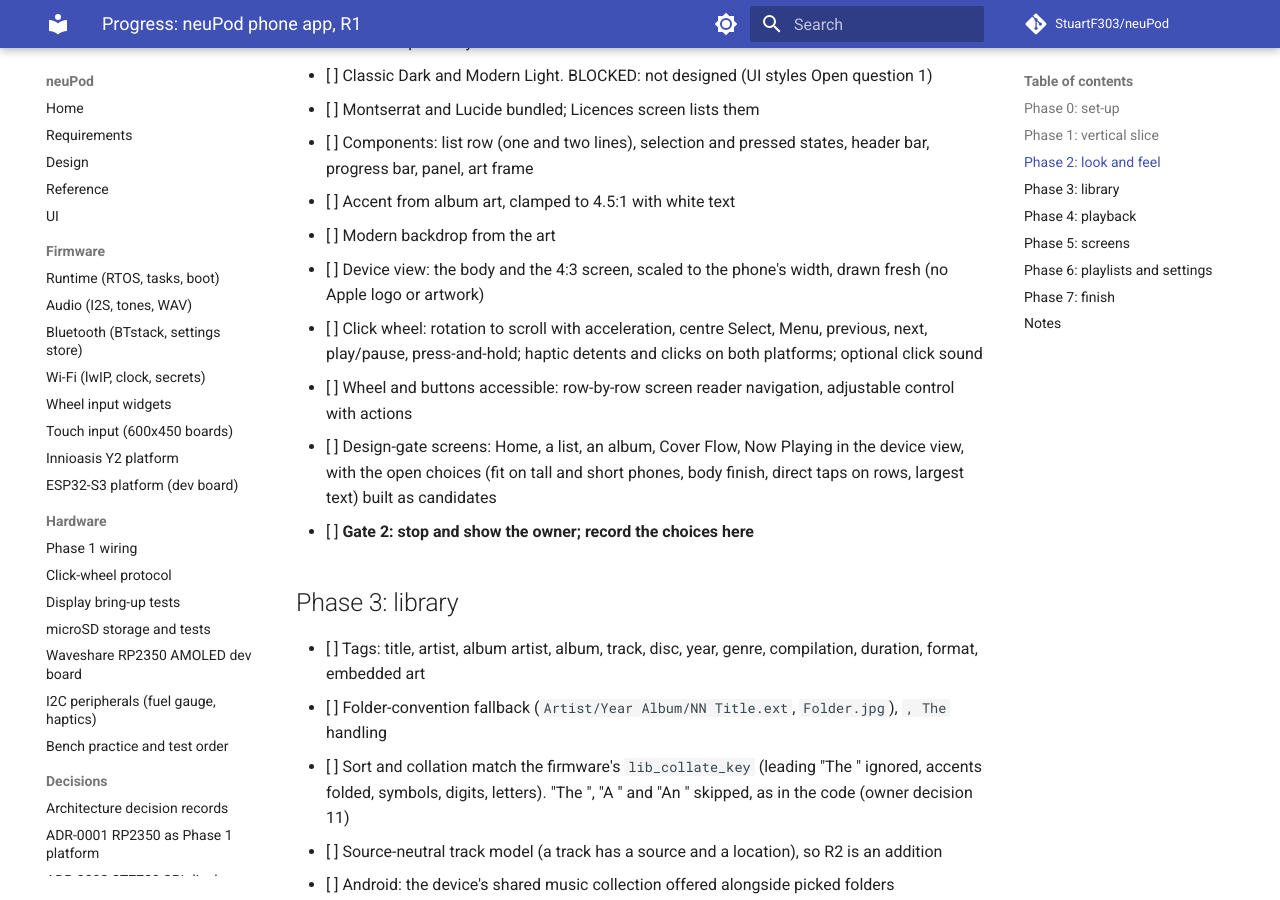
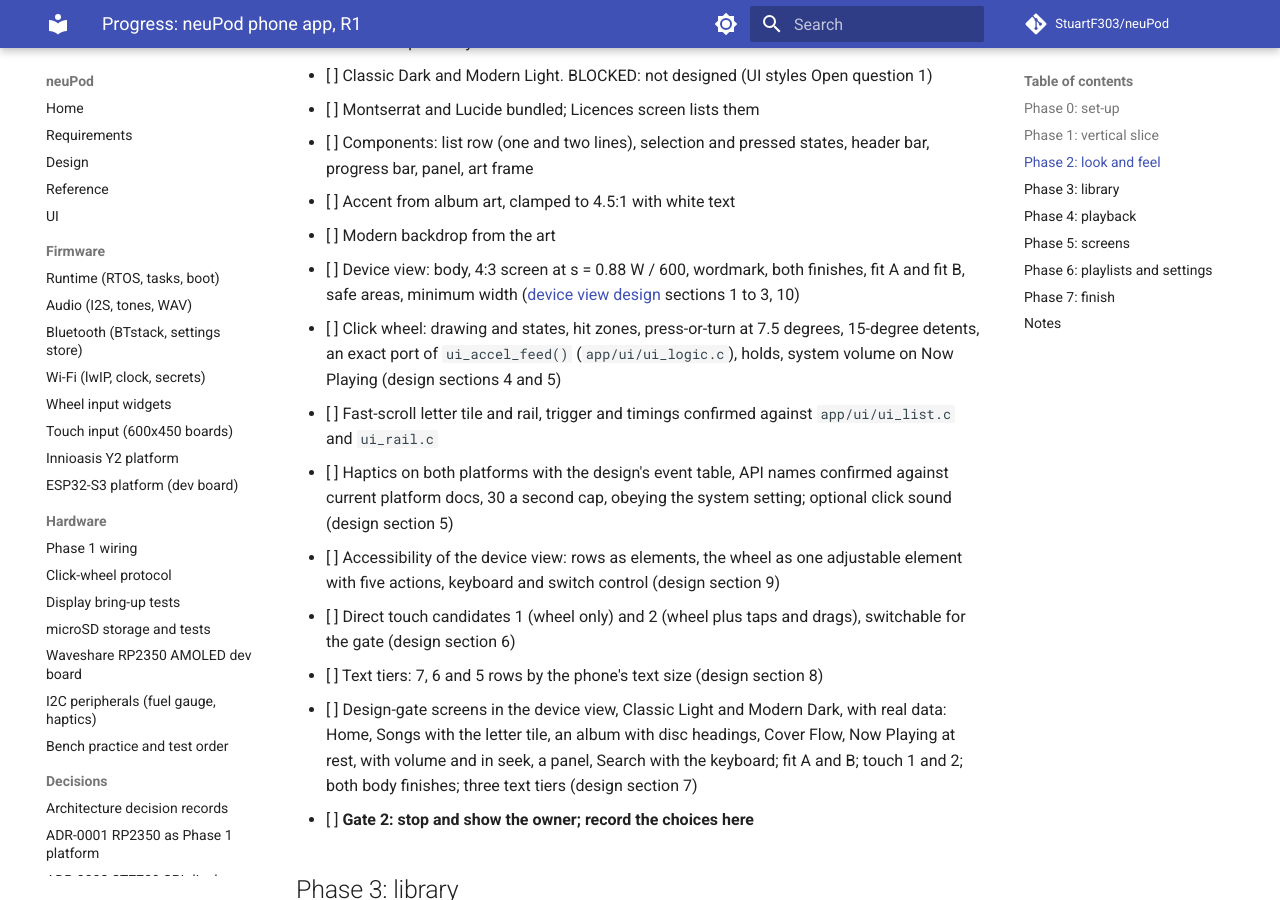
Before and after one commit to StuartF303/neuPod, an MkDocs documentation site: the page built from docs/app/PROGRESS.md, in a window 1280 px wide and 900 px high, scrolled down 1183 px. Built offline with MkDocs 1.6.1 and Material for MkDocs 9.7.7, drawn with Linux system fonts in a browser that asks for light colours; comment, search, counter and statistics services are not loaded; some of the changed text lies outside the part shown.

Commit message:
docs(app): point phase 2 at the device view design
Phase 2's device view, click wheel, haptics, accessibility, direct touch, text tiers
and design-gate items now cite docs/design/2026-11-21-app-device-view/. Differences
between its mock-ups and the spec are noted for gate 2. Adds release signing and
launcher icons to phase 7.

Co-Authored-By: Claude Opus 5.5 <noreply@anthropic.com>

```diff
--- a/docs/app/PROGRESS.md
+++ b/docs/app/PROGRESS.md
@@ -34,10 +34,14 @@ Every item means: works on Android and iOS, covered by tests at the levels the s
 - [ ] Components: list row (one and two lines), selection and pressed states, header bar, progress bar, panel, art frame
 - [ ] Accent from album art, clamped to 4.5:1 with white text
 - [ ] Modern backdrop from the art
-- [ ] Device view: the body and the 4:3 screen, scaled to the phone's width, drawn fresh (no Apple logo or artwork)
-- [ ] Click wheel: rotation to scroll with acceleration, centre Select, Menu, previous, next, play/pause, press-and-hold; haptic detents and clicks on both platforms; optional click sound
-- [ ] Wheel and buttons accessible: row-by-row screen reader navigation, adjustable control with actions
-- [ ] Design-gate screens: Home, a list, an album, Cover Flow, Now Playing in the device view, with the open choices (fit on tall and short phones, body finish, direct taps on rows, largest text) built as candidates
+- [ ] Device view: body, 4:3 screen at s = 0.88 W / 600, wordmark, both finishes, fit A and fit B, safe areas, minimum width ([device view design](../design/2026-11-21-app-device-view/README.md) sections 1 to 3, 10)
+- [ ] Click wheel: drawing and states, hit zones, press-or-turn at 7.5 degrees, 15-degree detents, an exact port of `ui_accel_feed()` (`app/ui/ui_logic.c`), holds, system volume on Now Playing (design sections 4 and 5)
+- [ ] Fast-scroll letter tile and rail, trigger and timings confirmed against `app/ui/ui_list.c` and `ui_rail.c`
+- [ ] Haptics on both platforms with the design's event table, API names confirmed against current platform docs, 30 a second cap, obeying the system setting; optional click sound (design section 5)
+- [ ] Accessibility of the device view: rows as elements, the wheel as one adjustable element with five actions, keyboard and switch control (design section 9)
+- [ ] Direct touch candidates 1 (wheel only) and 2 (wheel plus taps and drags), switchable for the gate (design section 6)
+- [ ] Text tiers: 7, 6 and 5 rows by the phone's text size (design section 8)
+- [ ] Design-gate screens in the device view, Classic Light and Modern Dark, with real data: Home, Songs with the letter tile, an album with disc headings, Cover Flow, Now Playing at rest, with volume and in seek, a panel, Search with the keyboard; fit A and B; touch 1 and 2; both body finishes; three text tiers (design section 7)
 - [ ] **Gate 2: stop and show the owner; record the choices here**
 
 ## Phase 3: library
@@ -115,13 +119,14 @@ Every item means: works on Android and iOS, covered by tests at the levels the s
 - [ ] Naming and marks check: no "iPod", no Apple marks or artwork in the app or its listing
 - [ ] `LICENSE.md` and the in-app Licences screen list every package and asset
 - [ ] `mobile/README.md`: build, run, install
+- [ ] Release signing from an uncommitted `key.properties` (falls back to debug when absent; CI needs no secrets), and the app's own launcher icons in place of Flutter's default
 - [ ] **Gate 3: final report**
 
 ## Notes
 
 (One line per thing the next session must know. Newest first.)
 
-- 2026-11-21: The owner has asked the designer for a device-view layout framework (`docs/design/<date>-app-device-view/`): device geometry, fit on tall and short phones, wheel hit zones and behaviour in numbers, haptics, direct touch, largest text, accessibility. Phase 2's device-view, click-wheel and design-gate items build from it; phases 0 and 1 do not wait for it.
+- 2026-11-22: The device view design is in [`docs/design/2026-11-21-app-device-view/`](../design/2026-11-21-app-device-view/README.md) (#103). Its twelve Open questions are the owner's; none is settled by the team. Where its mock-ups and the specification differ, the build follows the specification and the README text, and the difference is shown at gate 2: the mock-ups' Home has the firmware's items (Podcasts, Photos, Extras) where the app spec has Music, Playlists, Settings, Shuffle Songs, Now Playing; some show a Wi-Fi icon that the README says R1 omits; Now Playing has no rating stars (the spec requires them); the album header lacks the total time; Search's wheel is not drawn disabled.
 
 - 2026-11-21: Owner decision 9: the app is the device, a drawn-fresh front view with a touch click wheel, buttons and haptics. Phase 2 and the design gate are built around it; the device's 600x450 designs apply to the screen.
 
```
Also changed, not shown: docs/app/README.md (+7 -5 lines).
